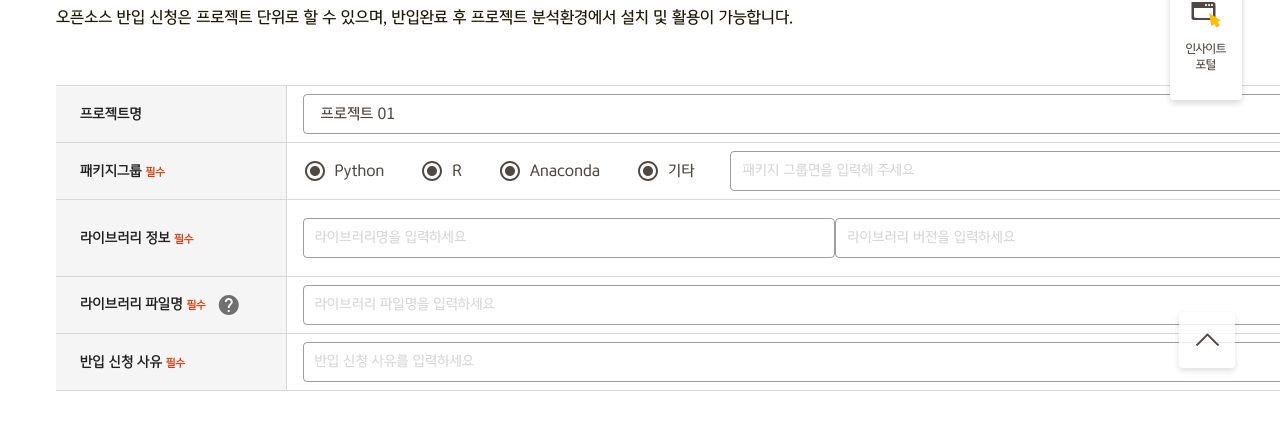
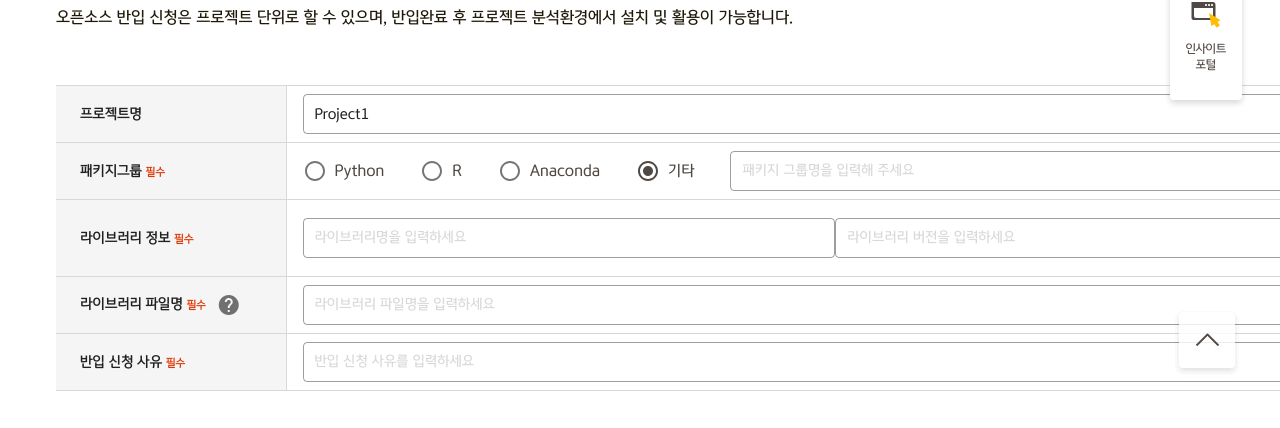
Before and after one commit to gesazumo/vuedata, a Vue app: page /analyze/ana009 in a window 1280 px wide. Both pictures are taken after a click on the element "기타". Shown: the part 372-800 px from the top of the page. Built offline with nearby package versions, Linux system fonts and the light colour scheme; what vue-toasted would draw is missing.

Commit message:
ANA009 작업

```diff
--- a/src/views/analyze/ANA009.vue
+++ b/src/views/analyze/ANA009.vue
@@ -25,6 +25,7 @@
 				</div>
 				<div class="s_body">
 					<div class="table_box">
+						<v-form ref="form" onsubmit="return false;">
 							<table class="tb_write">
 								<caption>
 									table caption
@@ -38,7 +39,11 @@
 										<th>프로젝트명</th>
 										<td>
 											<v-select
-											label="프로젝트 01"
+												v-model="project"
+												:items="projectList"
+												item-text="name"
+												item-value="id"
+												return-object
 												single-line
 												outlined
 												hide-details="auto"
@@ -51,16 +56,36 @@
 											<span class="asterisk">필수</span>
 										</th>
 										<td>
-										<v-radio-group row hide-details="auto">
-											<v-radio label="Python"></v-radio>
-											<v-radio label="R"></v-radio>
-											<v-radio label="Anaconda"></v-radio>
-											<v-radio label="기타"></v-radio>
+											<v-radio-group
+												row
+												hide-details="auto"
+												v-model="radioPackageName"
+											>
+												<v-radio
+													label="Python"
+													value="python"
+												></v-radio>
+												<v-radio
+													label="R"
+													value="r"
+												></v-radio>
+												<v-radio
+													label="Anaconda"
+													value="anaconda"
+												></v-radio>
+												<v-radio
+													label="기타"
+													value="etc"
+												></v-radio>
 												<v-text-field
-												placeholder="패키지 그룹면을 입력해 주세요"
+													v-if="
+														radioPackageName ===
+														'etc'
+													"
+													placeholder="패키지 그룹명을 입력해 주세요"
 													outlined
 													clearable
-												v-model="packagename"
+													v-model="etcPackageName"
 													:rules="packagenameRules"
 													hide-details="auto"
 												></v-text-field>
@@ -112,7 +137,10 @@
 												content-class="secondary tooltip-right"
 											>
 												<template
-												v-slot:activator="{ on, attrs }"
+													v-slot:activator="{
+														on,
+														attrs,
+													}"
 												>
 													<v-btn
 														v-bind="attrs"
@@ -135,12 +163,14 @@
 															font-size: 16px !important;
 														"
 													>
-													원활한 반입을 위해 사잍에
-													표시된 정확한 파일명을
-													입력해 주세요.<br />
+														원활한 반입을 위해
+														사잍에 표시된 정확한
+														파일명을 입력해
+														주세요.<br />
 													</p>
 													<span>
-													Python : httpw://pypi.org<br />
+														Python :
+														httpw://pypi.org<br />
 														R :
 														https://cran.r-project.org<br />
 														Anaconda :
@@ -178,12 +208,15 @@
 									</tr>
 								</tbody>
 							</table>
+						</v-form>
 					</div>
 					<div class="btnArea">
 						<v-btn color="primary" dark large outlined
 							>취소하기</v-btn
 						>
-						<v-btn color="primary" dark large>반입 신청하기</v-btn>
+						<v-btn color="primary" dark large @click="submit()"
+							>반입 신청하기</v-btn
+						>
 					</div>
 				</div>
 			</div>
@@ -200,7 +233,10 @@ export default {
 				{ name: 'Project2', id: '02' },
 				{ name: 'Project3', id: '03' },
 			],
-			packagename: '',
+			project: '',
+			radioPackageName: 'python',
+			etcPackageName: '',
+			packageName: '',
 			packagenameRules: [v => !!v || '패키지 그룹명을 입력해 주세요'],
 			libname: '',
 			libnameRules: [v => !!v || '라이브러리명을 입력해 주세요'],
@@ -212,5 +248,34 @@ export default {
 			reasonRules: [v => !!v || '반입 신청 사유를 입력해 주세요'],
 		}
 	},
+	created() {
+		this.project = this.projectList[0]
+	},
+	methods: {
+		setPackageName() {
+			if (this.radioPackageName === 'etc') {
+				this.packageName = this.etcPackageName
+			} else {
+				this.packageName = this.radioPackageName
+			}
+		},
+		submit() {
+			this.$refs.form.validate()
+			if (this.$refs.form.validate()) {
+				console.log('validation ok')
+				this.setPackageName()
+				console.log('-----------------SUBMIT-----------------')
+				console.log('project id : ' + this.project.id)
+				console.log('package group : ' + this.packageName)
+				console.log('libname : ' + this.libname)
+				console.log('libver : ' + this.libver)
+				console.log('libfilename : ' + this.libfilename)
+				console.log('reason : ' + this.reason)
+				this.dialog = true
+			} else {
+				console.log('validation fail')
+			}
+		},
+	},
 }
 </script>
```
Lines whose indentation alone changed are shown as unchanged.
